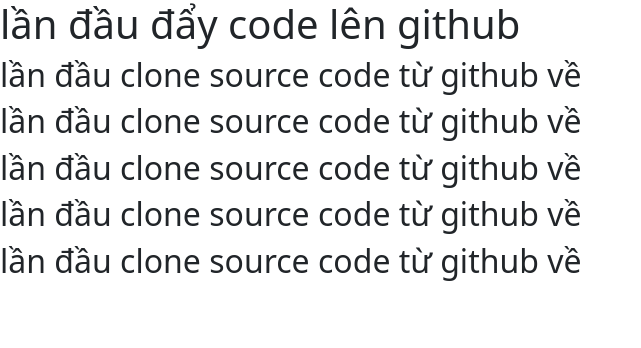
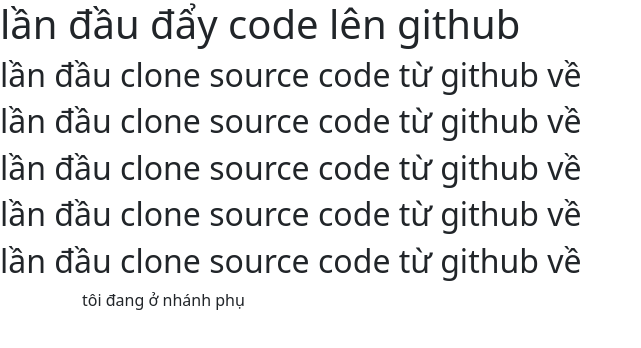
Before and after one commit to daotienluc/BC76_DemoGit, a plain HTML site: page index.html in a window 1280 px wide. Shown: the whole page, without its empty margins (0-641 px from the left). Drawn offline with nearby package versions, Linux system fonts and the light colour scheme.

Commit message:
đẩy code từ nhánh phụ

```diff
--- a/index.html
+++ b/index.html
@@ -26,7 +26,7 @@
       <h2>lần đầu clone source code từ github về</h2>
       <h2>lần đầu clone source code từ github về</h2>
       <h2>lần đầu clone source code từ github về</h2>
-
+      <div class="container">tôi đang ở nhánh phụ</div>
     </header>
     <main></main>
     <footer>
```
